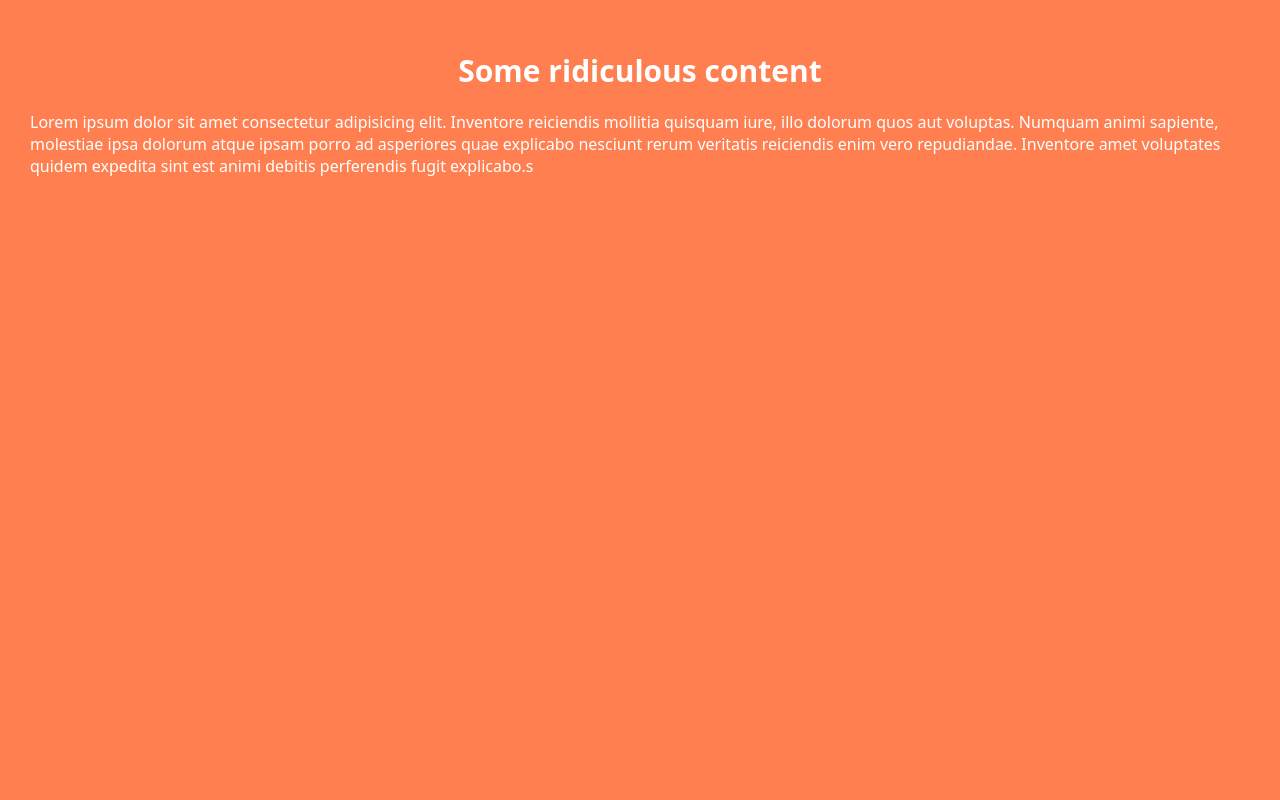
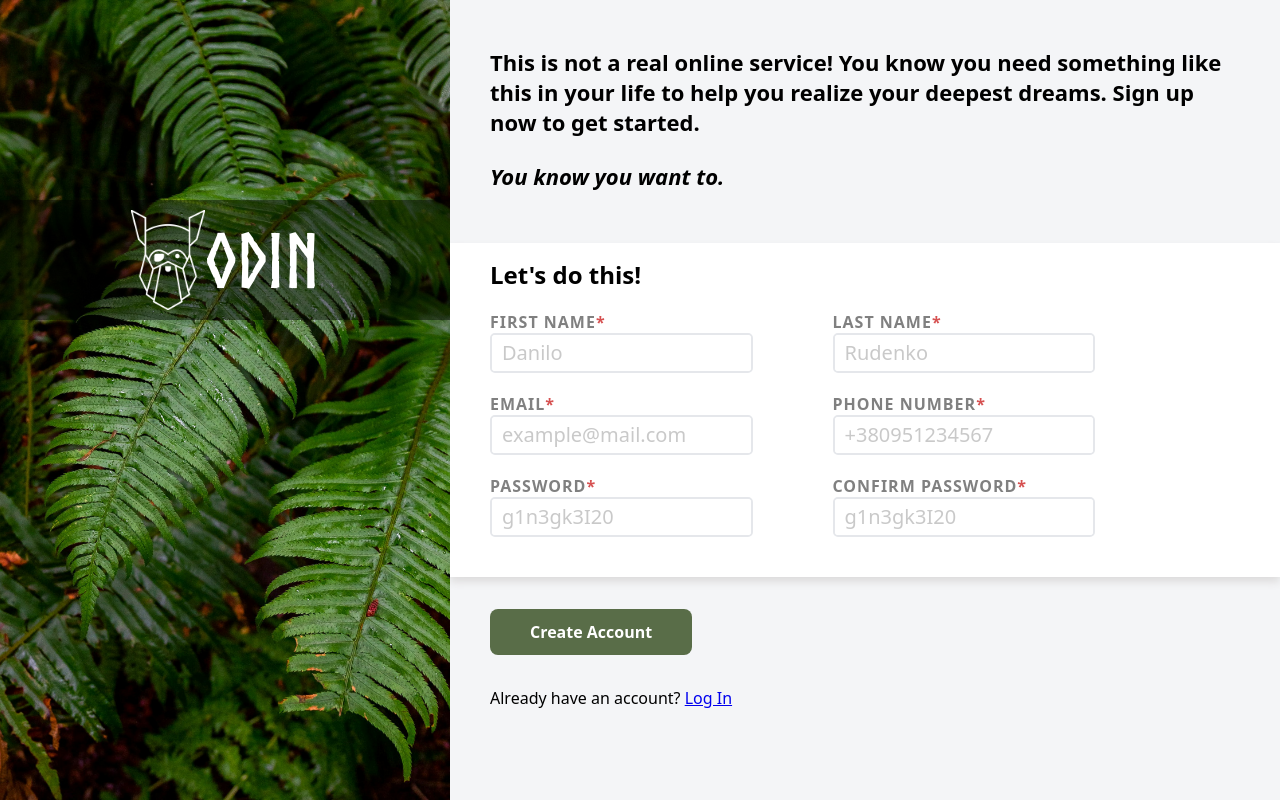
Before and after one commit to danyapac3/Sing-up-Form, a plain HTML site: page index.html in a window 1280 px wide. Drawn offline with Linux system fonts and the light colour scheme.

Commit message:
Add all css and html

```diff
--- a/index.html
+++ b/index.html
@@ -3,12 +3,74 @@
 <head>
   <meta charset="UTF-8">
   <meta name="viewport" content="width=device-width, initial-scale=1.0">
-  <link rel="stylesheet" href="./style.css">
+  <link rel="stylesheet" href="./styles/main.css">
   <title>Odin Sing-up form</title>
 </head>
 <body>
-  <h1 class="some">Some ridiculous content</h1>
-  <p>Lorem ipsum dolor sit amet consectetur adipisicing elit. Inventore reiciendis mollitia quisquam iure, illo dolorum quos aut voluptas. Numquam animi sapiente, molestiae ipsa dolorum atque ipsam porro ad asperiores quae explicabo nesciunt rerum veritatis reiciendis enim vero repudiandae. Inventore amet voluptates quidem expedita sint est animi debitis perferendis fugit explicabo.s</p>
+  <div class="wrapper">
+    <div class="wrapper__banner banner">
+      <div class="banner__logo logo">
+        <img class="logo__image" src="images/odin-lined-logo.png" alt="odin-logo">
+        <span class="logo__title">odin</span>
+      </div>
+    </div>
+    <main class="wrapper__main main">
+      <div class="main__text">
+        <p>This is not a real online service! You know you need something like this in your life to help you realize your deepest dreams. Sign up now to get started.</p>
+
+        <em>
+          <p>You know you want to.</p>
+        </em>
+      </div>
+      <form class="main__form form" id="form" form method="post" action="https://formtester.goodbytes.be/post.php" >
+        <h2 class="form__title">Let's do this!</h2>
+        <div class="form__input-groups">
+          <div class="form__input-group">
+            <label for="first_name">first name</label>
+            <div class="form__input-wrapper">
+              <input placeholder="Danilo" type="text" id="first_name" name="first_name" required>
+            </div>
+          </div>
+          <div class="form__input-group">
+            <label for="last_name">last name</label>
+            <div class="form__input-wrapper">
+              <input placeholder="Rudenko" type="text" id="last_name" name="last_name" required>
+            </div>
+          </div>
+          <div class="form__input-group">
+            <label for="email">email</label>
+            <div class="form__input-wrapper">
+              <input placeholder="example@mail.com" type="email" id="email" name="email" required>
+            </div>
+          </div>
+          <div class="form__input-group">
+            <label for="phone_number">phone number</label>
+            <div class="form__input-wrapper">
+              <input placeholder="+380951234567" type="tel" id="phone_number" name="phone_number" required>
+            </div>
+          </div>
+          <div class="form__input-group">
+            <label for="password">password</label>
+            <div class="form__input-wrapper">
+              <input pattern="(?=.*[a-z])(?=.*[A-Z])(?=.*[0-9]).{8,}" placeholder="g1n3gk3I20" type="password" id="password" name="password" required>
+            </div>
+          </div>
+          <div class="form__input-group">
+            <label for="confirm_password">confirm password</label>
+            <div class="form__input-wrapper">
+              <input pattern="(?=.*[a-z])(?=.*[A-Z])(?=.*[0-9]).{8,}" placeholder="g1n3gk3I20" type="password" id="confirm_password" required>
+            </div>
+          </div>
+        </div>
+      </form>
+      <div class="form__submit-section">
+        <button form="form">Create Account</button>
+        <div class="form__log-in-text">
+          Already have an account? <a href="#">Log In</a>
+        </div>
+      </div>
+    </main>
+  </div>
   <script src="./script.js"></script>
 </body>
 </html>
--- a/style.css
+++ /dev/null
@@ -1,35 +0,0 @@
-/* My tiny boilerplate */
-
-* {
-  box-sizing: border-box;
-}
-
-:root {
-  font-family: system-ui, sans-serif;
-}
-
-body {
-  margin: 0;
-}
-
-input,
-select,
-text-area,
-button {
-  font-size: inherit;
-  font-family: inherit;
-}
-
-/* End */
-
-
-body {
-  background-color: coral;
-  color: white;
-  padding: 30px;
-}
-
-.some {
-  text-align: center;
-  font-size: 30px;
-}
--- /dev/null
+++ b/styles/main.css
@@ -0,0 +1,244 @@
+/* My tiny boilerplate */
+
+* {
+  box-sizing: border-box;
+  margin: 0;
+}
+
+:root {
+  font-family: system-ui, sans-serif;
+}
+
+
+input,
+select,
+text-area,
+button {
+  font-size: inherit;
+  font-family: inherit;
+}
+
+/* End */
+
+:root {
+  --logo-fg-color: white;
+  --logo-bg-color: rgba(0, 0, 0, 0.45);
+  --main-section-side-padding: 40px;
+  --valid-image: url("../images/check-mark.svg");
+  --invalid-image: url("../image/xmark-solid.svg")
+}
+
+@font-face {
+  font-family: "norse";
+  src:
+    url(../fonts/Norse-Bold.woff) format("woff"),
+    url(../fonts/Norse-Bold.woff2) format("woff2");
+  font-weight: bold;
+}
+
+.wrapper {
+  min-height: 100vh;
+  display: flex;
+}
+
+@media (max-width: 1024px) {
+  .wrapper {
+    flex-direction: column;
+  }
+}
+
+.banner {
+  background-image: url(../images/background.jpg);
+  background-position: center;
+  background-size: cover;
+  flex-basis: 450px;
+  flex-shrink: 1;
+  position: relative;
+  z-index: 2;
+}
+
+.banner__logo {
+  font-family: norse;
+  height: 120px;
+  display: flex;
+  justify-content: center;
+  align-items: center;
+  background-color: var(--logo-bg-color);
+  padding: 10px 0;
+  margin-top: 200px;
+}
+
+.logo__title {
+  font-size: 75px;
+  color: var(--logo-fg-color);
+}
+
+.logo__image {
+  height: 100%;
+}
+
+@media (max-width: 1024px) {
+  .banner {
+    flex-basis: 100px;
+    flex-grow: 0;
+  }
+
+  .banner__logo {
+    margin-top: 0;
+    justify-content: center;
+  }
+}
+
+.main {
+  background-color: rgba(0, 0, 255, 0.47);
+  flex-basis: 750px;
+  flex-grow: 1;
+  flex-shrink: 0;
+}
+
+.main {
+  background-color: rgb(244, 245, 247);
+  display: flex;
+  flex-direction: column;
+  justify-content: center;
+}
+
+.form {
+  background: white;
+  padding: 15px var(--main-section-side-padding) 40px;
+  box-shadow: 0 5px 8px rgb(221, 220, 220);
+}
+
+.main__text, .form__submit-section {
+  flex-basis: 0;
+  flex-grow: 1;
+  padding: 0 var(--main-section-side-padding);
+}
+
+.form__input-groups {
+  display: flex;
+  flex-wrap: wrap;
+  gap: 20px 80px;
+  margin-top: 20px;
+}
+
+.form__input-group {
+  flex-basis: 35%;
+  min-width: 250px;
+}
+
+.form__input-group > label {
+  display: block;
+  text-transform: uppercase;
+  font-weight: 600;
+  font-size: 16px;
+  color: gray;
+  letter-spacing: 1px;
+}
+
+.form__input-group > label::after {
+  content: "*";
+  color: rgb(214, 81, 81);
+}
+
+.form__input-wrapper {
+  border: 2px #E5E7EB solid;
+  border-radius: 5px;
+  overflow: hidden;
+  width: 100%;
+  position: relative;
+  box-shadow: 3px 3px 5px #ffffff00;
+  transition: box-shadow 0.3s;
+}
+
+.form__input-wrapper::after {
+  position: absolute;
+  display: block;
+  content: "";
+  height: 25px;
+  width: 25px;
+  border-radius: 999px;
+  background-color: rgb(255, 255, 255);
+  right: 10px;
+  top: 50%;
+  transform: translateY(-50%);
+  background-image: url("../images/check-mark.svg");
+  background-repeat: no-repeat;
+  background-position: center;
+  background-size: 15px;
+  opacity: 0;
+  transition: opacity 0.3s;
+}
+
+.form__input-wrapper:has(input:not(:placeholder-shown):not(:focus))::after {
+  opacity: 1;
+  background-color: rgb(129, 229, 129);
+}
+
+.form__input-wrapper:has(input:invalid:not(:placeholder-shown):not(:focus))::after {
+  opacity: 1;
+  background-color: rgb(221, 109, 109);
+}
+
+.form__input-wrapper input{
+  display: block;
+  width: 100%;
+  line-height: 1.8;
+  font-size: 20px;
+  padding: 0 10px;
+  border: none;
+}
+
+.form__input-wrapper input::placeholder {
+  color: #b0b0b0af;
+}
+
+.form__input-wrapper:has(input:focus) {
+  outline: none;
+  border: 2px #2f6fee solid;
+  box-shadow: 3px 3px 5px #2f6fee79;
+}
+
+.form__input-wrapper input:focus {
+  outline: none;
+}
+
+.main__text {
+  display: flex;
+  flex-direction: column;
+  font-weight: bold;
+  font-size: 22px;
+  padding-bottom: 52px;
+  justify-content: flex-end;
+}
+
+.main__text > p {
+  max-width: 800px;
+}
+.main__text > p:not(:last-child) {
+  margin-bottom: 24px;
+}
+
+.form__submit-section {
+  padding-top: 32px;
+}
+
+.form__submit-section > button {
+  padding: 12px 40px;
+  border: none;
+  border-radius: 8px;
+  font-weight: 600;
+  background-color: #596D48;
+  color: white;
+  transition: background-color 0.3s;
+}
+
+.form__submit-section > button:not(:last-child) {
+  margin-bottom: 32px;
+}
+
+@media (any-hover: hover) {
+  .form__submit-section > button:hover {
+    background-color: #7c8376
+  }
+}
```
Also changed, not shown: fonts/Norse-Bold.woff (added), fonts/Norse-Bold.woff2 (added), images/background.jpg (added), images/check-mark.svg (added), images/odin-lined-logo.png (added), images/xmark-solid.svg (added).
